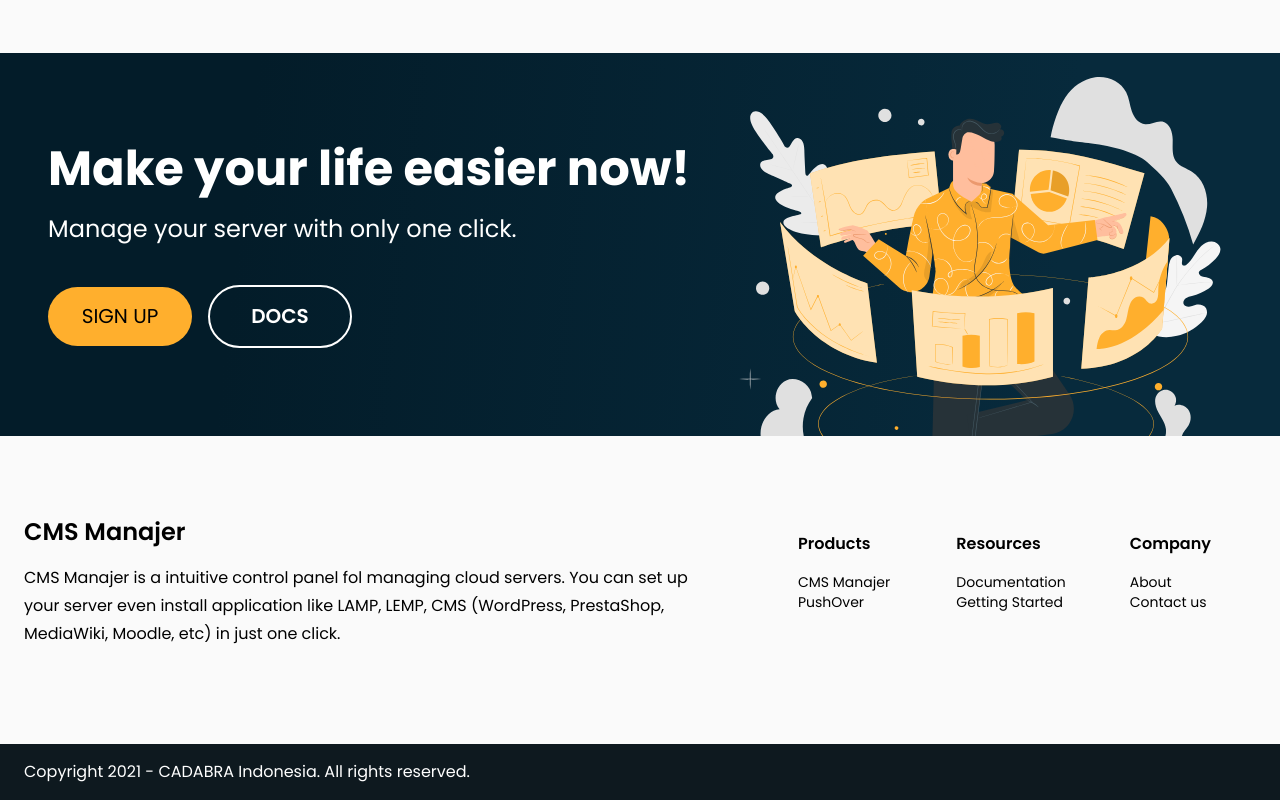
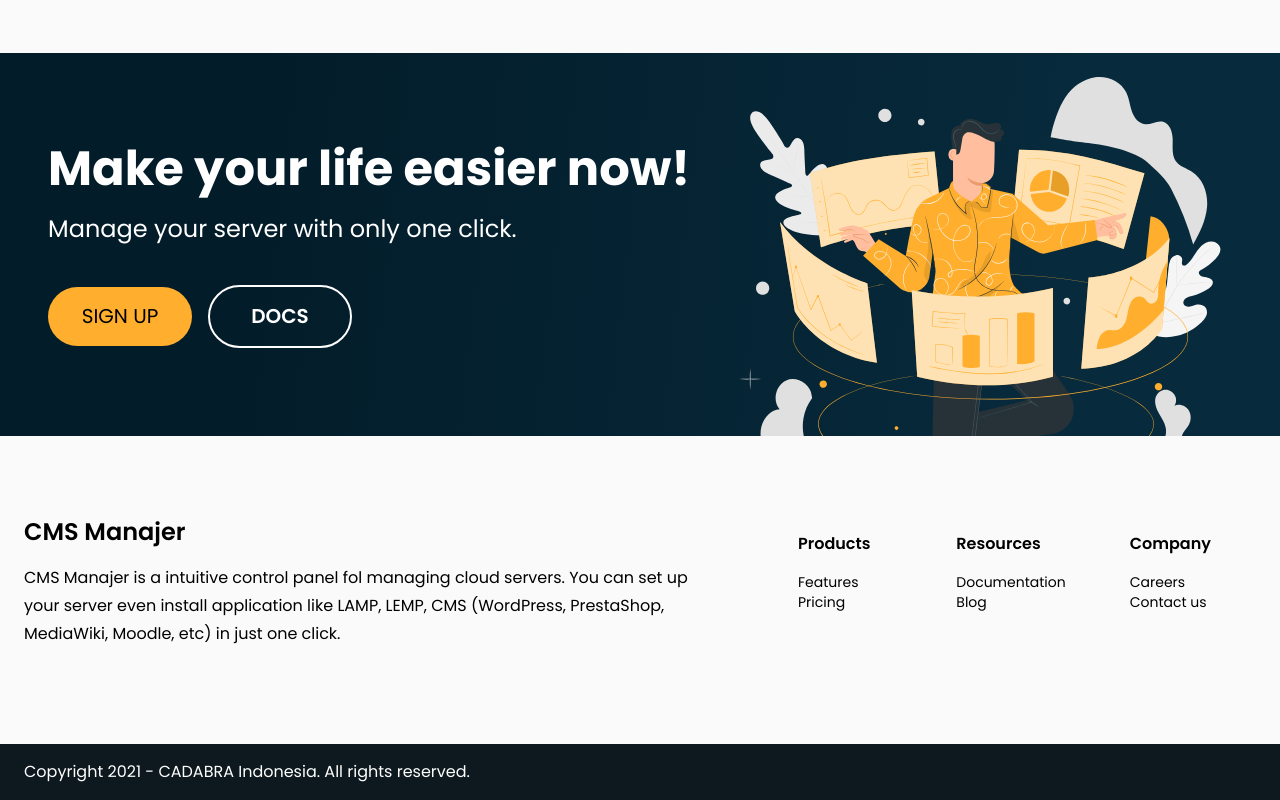
Before and after one commit to cloudboz/cmsmanajer-frontend, a Next.js app: page / in a window 1280 px wide. Shown: the part 1786-2586 px from the top of the page. Built offline with nearby package versions, Linux system fonts and the light colour scheme.

Commit message:
Update about.js

```diff
--- a/containers/landing/sections/about.js
+++ b/containers/landing/sections/about.js
@@ -30,8 +30,8 @@
                 <Typography variant="body1" className={classes.bold} paragraph>
                   Products
                 </Typography>
-                <Typography variant="body2">CMS Manajer</Typography>
-                <Typography variant="body2">PushOver</Typography>
+                <Typography variant="body2">Features</Typography>
+                <Typography variant="body2">Pricing</Typography>
               </Box>
             </Grid>
             <Grid item xs>
@@ -40,7 +40,7 @@
                   Resources
                 </Typography>
                 <Typography variant="body2">Documentation</Typography>
-                <Typography variant="body2">Getting Started</Typography>
+                <Typography variant="body2">Blog</Typography>
               </Box>
             </Grid>
             <Grid item xs>
@@ -48,7 +48,7 @@
                 <Typography variant="body1" className={classes.bold} paragraph>
                   Company
                 </Typography>
-                <Typography variant="body2">About</Typography>
+                <Typography variant="body2">Careers</Typography>
                 <Typography variant="body2">Contact us</Typography>
               </Box>
             </Grid>
```
